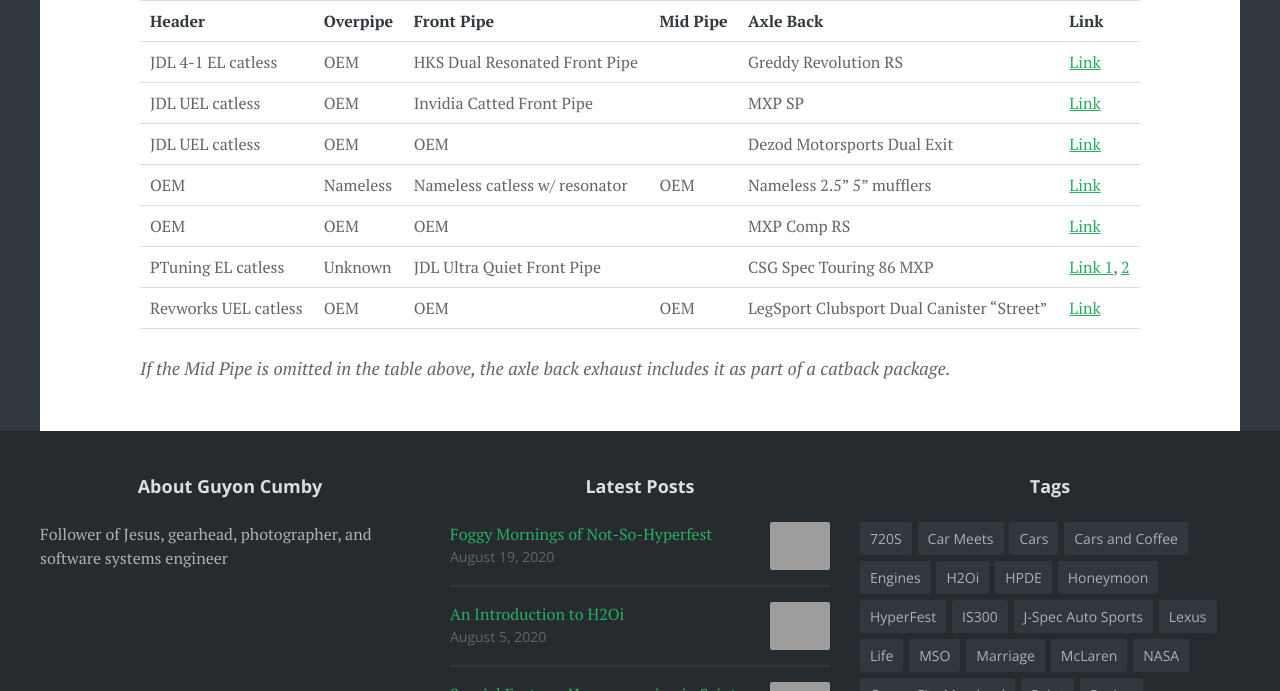
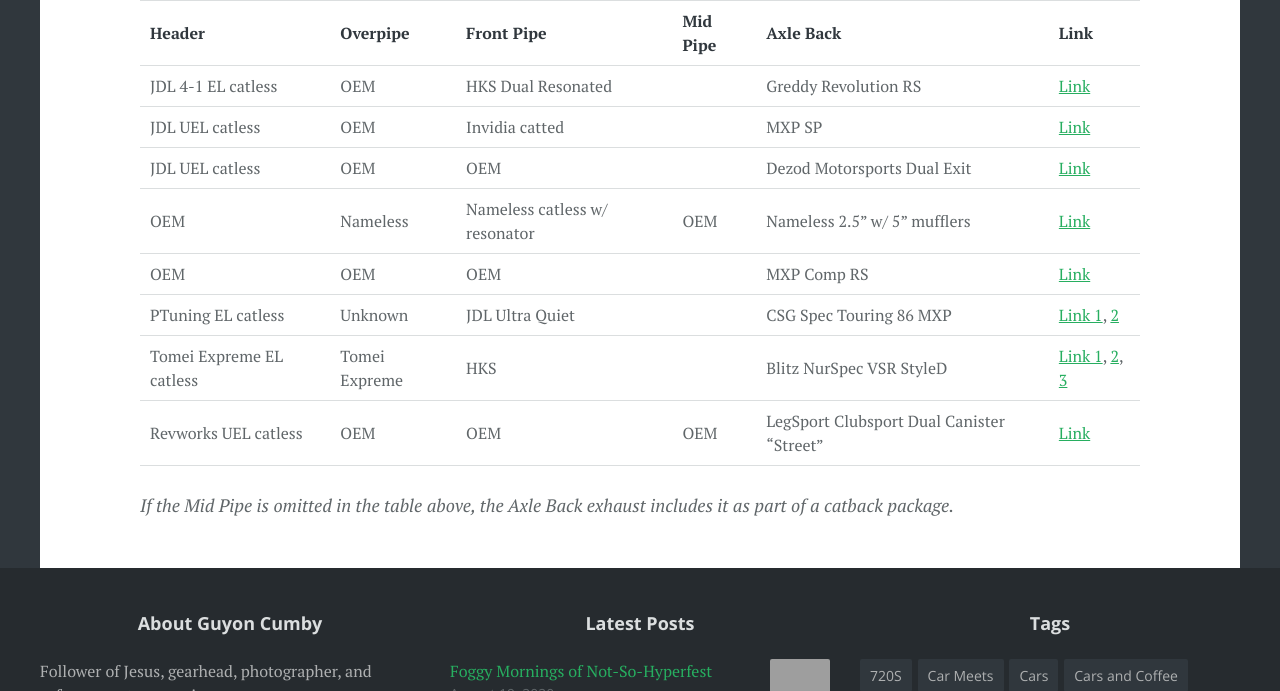
Before and after one commit to gkubed/gkubed.github.io, a Jekyll site: the page built from exhaust.md, in a window 1280 px wide and 900 px high, scrolled down 1628 px, cut to the strip 209-900 px from the top of the window. Built offline with Jekyll 4.4.1, drawn with Linux system fonts in a browser that asks for light colours; some web fonts are replaced; grey boxes are pictures that could not be loaded.

Commit message:
Update exhaust.md

```diff
--- a/exhaust.md
+++ b/exhaust.md
@@ -13,12 +13,13 @@
 
 | Header | Overpipe | Front Pipe | Mid Pipe | Axle Back | Link |
 --- | --- | --- | --- | --- | ---
-| JDL 4-1 EL catless | OEM | HKS Dual Resonated Front Pipe | | Greddy Revolution RS | [Link](https://www.youtube.com/watch?v=tdu2LHGLE9o) |
-| JDL UEL catless | OEM | Invidia Catted Front Pipe |  | MXP SP | [Link](https://www.youtube.com/watch?v=E4CShKL51dI) |
+| JDL 4-1 EL catless | OEM | HKS Dual Resonated | | Greddy Revolution RS | [Link](https://www.youtube.com/watch?v=tdu2LHGLE9o) |
+| JDL UEL catless | OEM | Invidia catted |  | MXP SP | [Link](https://www.youtube.com/watch?v=E4CShKL51dI) |
 | JDL UEL catless | OEM | OEM |  | Dezod Motorsports Dual Exit | [Link](https://www.youtube.com/watch?v=BxtnoIFRc-o) |
-| OEM | Nameless | Nameless catless w/ resonator | OEM | Nameless 2.5" 5" mufflers | [Link](https://www.youtube.com/watch?v=FoYDI-veFD8) |
+| OEM | Nameless | Nameless catless w/ resonator | OEM | Nameless 2.5" w/ 5" mufflers | [Link](https://www.youtube.com/watch?v=FoYDI-veFD8) |
 | OEM | OEM | OEM |  | MXP Comp RS | [Link](https://www.youtube.com/watch?v=bT9t2f1wsMs) |
-| PTuning EL catless | Unknown | JDL Ultra Quiet Front Pipe |  | CSG Spec Touring 86 MXP | [Link 1](https://www.youtube.com/watch?v=6JljePkvhIE), [2](https://www.youtube.com/watch?v=jmqyd0QUn4c)|
-| Revworks UEL catless | OEM | OEM | OEM | LegSport Clubsport Dual Canister "Street" | [Link](https://www.youtube.com/watch?v=JxK4RVGPMIw)
+| PTuning EL catless | Unknown | JDL Ultra Quiet |  | CSG Spec Touring 86 MXP | [Link 1](https://www.youtube.com/watch?v=6JljePkvhIE), [2](https://www.youtube.com/watch?v=jmqyd0QUn4c) |
+| Tomei Expreme EL catless | Tomei Expreme | HKS | | Blitz NurSpec VSR StyleD | [Link 1](https://www.youtube.com/watch?v=cR8jhmVqj2Q), [2](https://www.youtube.com/watch?v=RTIZh2NUYcs), [3](https://www.youtube.com/watch?v=kmypUKKegpo) |
+| Revworks UEL catless | OEM | OEM | OEM | LegSport Clubsport Dual Canister "Street" | [Link](https://www.youtube.com/watch?v=JxK4RVGPMIw) |
 
-*If the Mid Pipe is omitted in the table above, the axle back exhaust includes it as part of a catback package.*
+*If the Mid Pipe is omitted in the table above, the Axle Back exhaust includes it as part of a catback package.*
```
